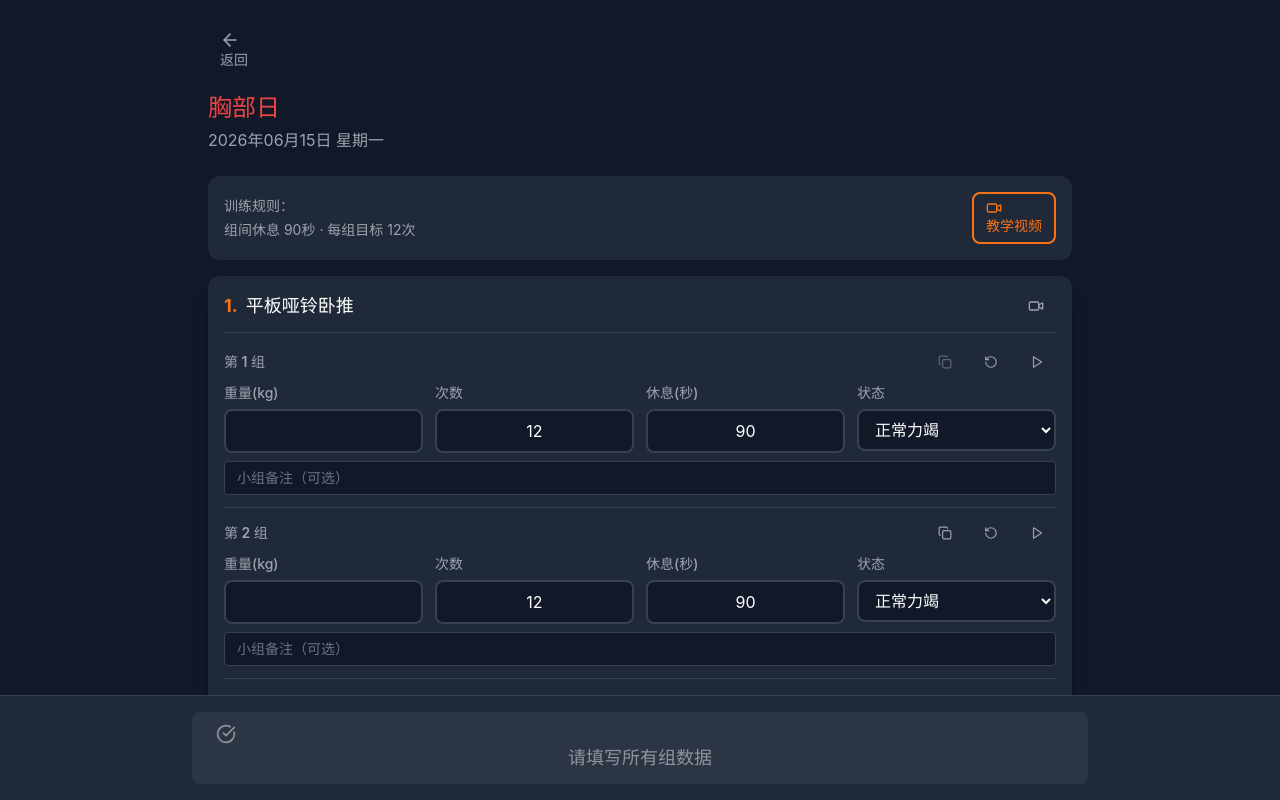
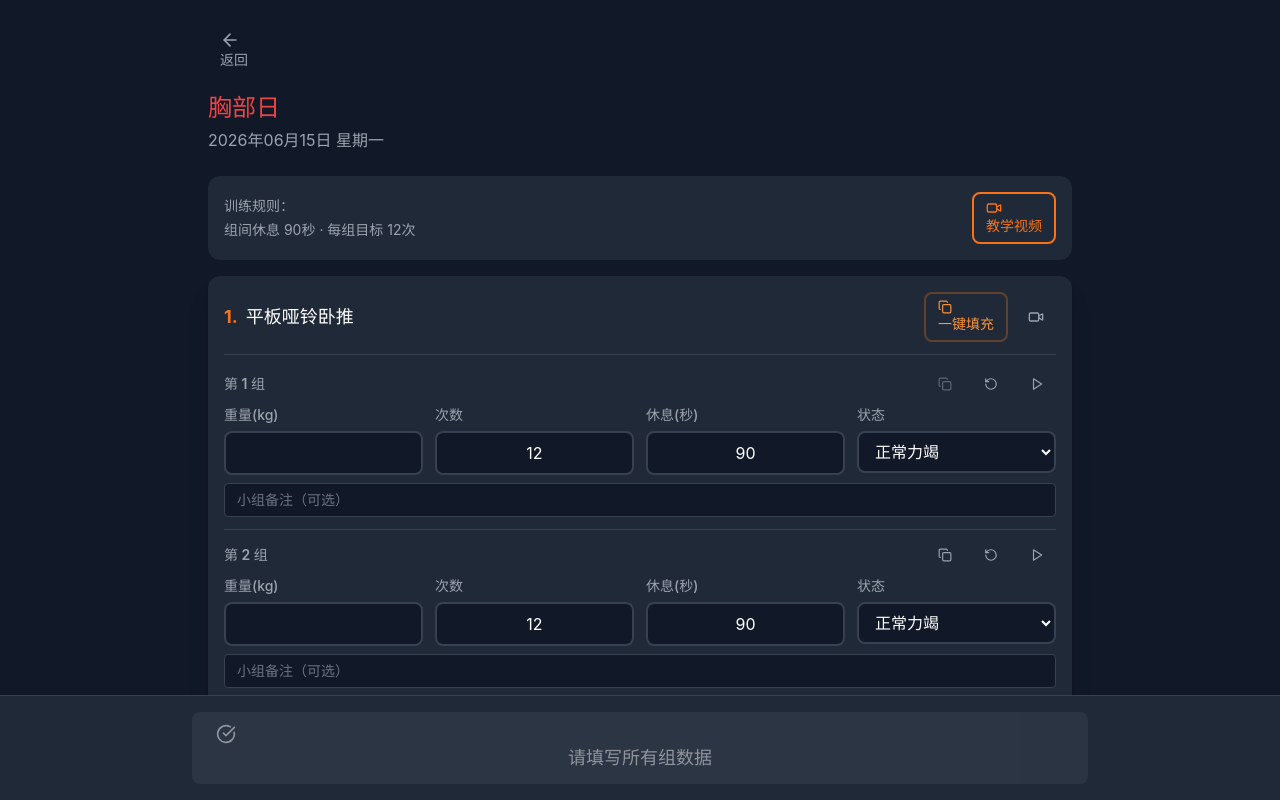
Before and after one commit to WgDc0824/fitness-tracker, a React (Vite) app: page / in a window 1280 px wide. Both pictures are taken after a click on the button "开始训练". Shown: the top 800 px of the page. Built offline with nearby package versions, Linux system fonts and the light colour scheme.

Commit message:
feat: add fill-all-sets button to copy first set weight to all sets

```diff
--- a/src/pages/Workout.tsx
+++ b/src/pages/Workout.tsx
@@ -82,6 +82,22 @@ export function Workout() {
     if (previousSet && previousSet.weight > 0) {
       updateExerciseSet(exerciseId, setNumber, { weight: previousSet.weight });
     }
+  };
+
+  const fillAllSetsWithFirstWeight = (exerciseId: string) => {
+    if (!currentWorkout) return;
+
+    const exercise = currentWorkout.exercises.find(e => e.exerciseId === exerciseId);
+    if (!exercise) return;
+
+    const firstSet = exercise.sets.find(s => s.setNumber === 1);
+    if (!firstSet || firstSet.weight === 0) return;
+
+    exercise.sets.forEach(set => {
+      if (set.setNumber !== 1) {
+        updateExerciseSet(exerciseId, set.setNumber, { weight: firstSet.weight });
+      }
+    });
   };
 
   const resetSet = (exerciseId: string, setNumber: number) => {
@@ -212,6 +228,16 @@ export function Workout() {
                     <span className="text-orange-500 mr-2">{exerciseIndex + 1}.</span>
                     {exercise.exerciseName}
                   </CardTitle>
+                  <div className="flex items-center gap-2">
+                    <Button
+                      variant="outline"
+                      size="sm"
+                      onClick={() => fillAllSetsWithFirstWeight(exercise.exerciseId)}
+                      className="text-orange-400 border-orange-500/30 hover:bg-orange-500/10"
+                    >
+                      <Copy size={14} className="mr-1" />
+                      一键填充
+                    </Button>
                     <Button
                       variant="ghost"
                       size="sm"
@@ -219,6 +245,7 @@ export function Workout() {
                     >
                       <Video size={16} />
                     </Button>
+                  </div>
                 </div>
               </CardHeader>
               <CardContent>
```
Lines whose indentation alone changed are shown as unchanged.
